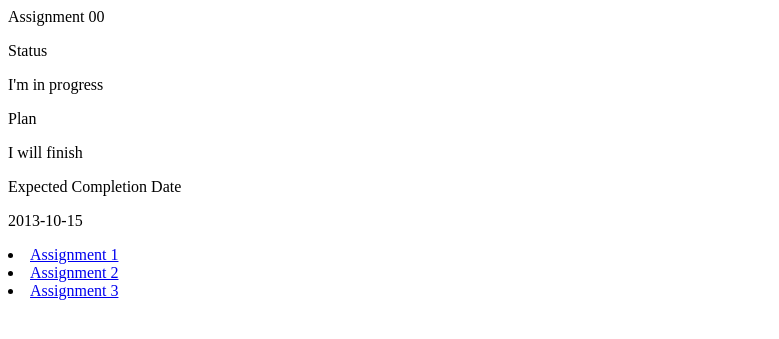
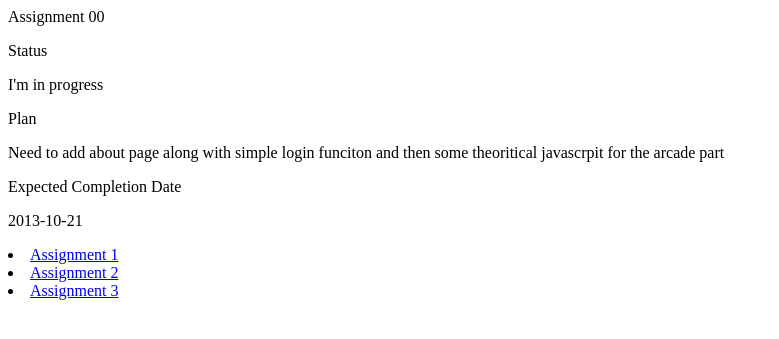
Before and after one commit to tfarwell-cs470/Minus, a Flask app: template templates/site03.html in a window 1280 px wide. Shown: the top 339 px of the page, without its empty margins (0-779 px from the left). Run offline with Flask 2, Linux system fonts and the light colour scheme; the template is opened without the code that fills it, so the values that code supplies are empty.

Commit message:
added content to templets

```diff
--- /dev/null
+++ b/app.py
@@ -0,0 +1,19 @@
+from flask import Flask, redirect, render_template, url_for
+
+
+app = Flask(__name__)
+
+
+@app.route('/')
+def index():
+    return redirect(url_for('static', filename='index.html'))
+
+
+@app.route('/site<num>')
+def site(num):
+    # Works for /site01, /site02, /site03, etc.
+    return render_template('site{0}.html'.format(num))
+
+
+if __name__ == '__main__':
+    app.run(debug=True)
--- a/templates/sit01.html
+++ b/templates/sit01.html
@@ -1,7 +1,7 @@
 {% extends "base.html" %}
-{% block title %}OCCS Assignment 1{% endblock %}
+{% block title %}OCCS Department{% endblock %}
 
-{% block sitenumber%}01{% endblock %}
+{% block sitenumber%}Minus 1{% endblock %}
 
 {% block status %}
     <p>Project is Finished</p>
--- a/templates/site03.html
+++ b/templates/site03.html
@@ -1,16 +1,16 @@
 {% extends "base.html" %}
-{% block title %}Site 01 - OC CS Department{% endblock %}
+{% block title %}Simple Arcade Site{% endblock %}
 
-{% block sitenumber%}01{% endblock %}
+{% block sitenumber%}Minus 3{% endblock %}
 
 {% block status %}
     <p>I'm in progress</p>
 {% endblock %}
 
 {% block plan %}
-    <p>I will finish</p>
+    <p>Need to add about page along with simple login funciton and then some theoritical javascrpit for the arcade part</p>
 {% endblock %}
 
 {% block date %}
-    <p>2013-10-15</p>
+    <p>2013-10-21</p>
 {% endblock %}
```
Also changed, not shown: templates/site02.html (+4 -4 lines).
